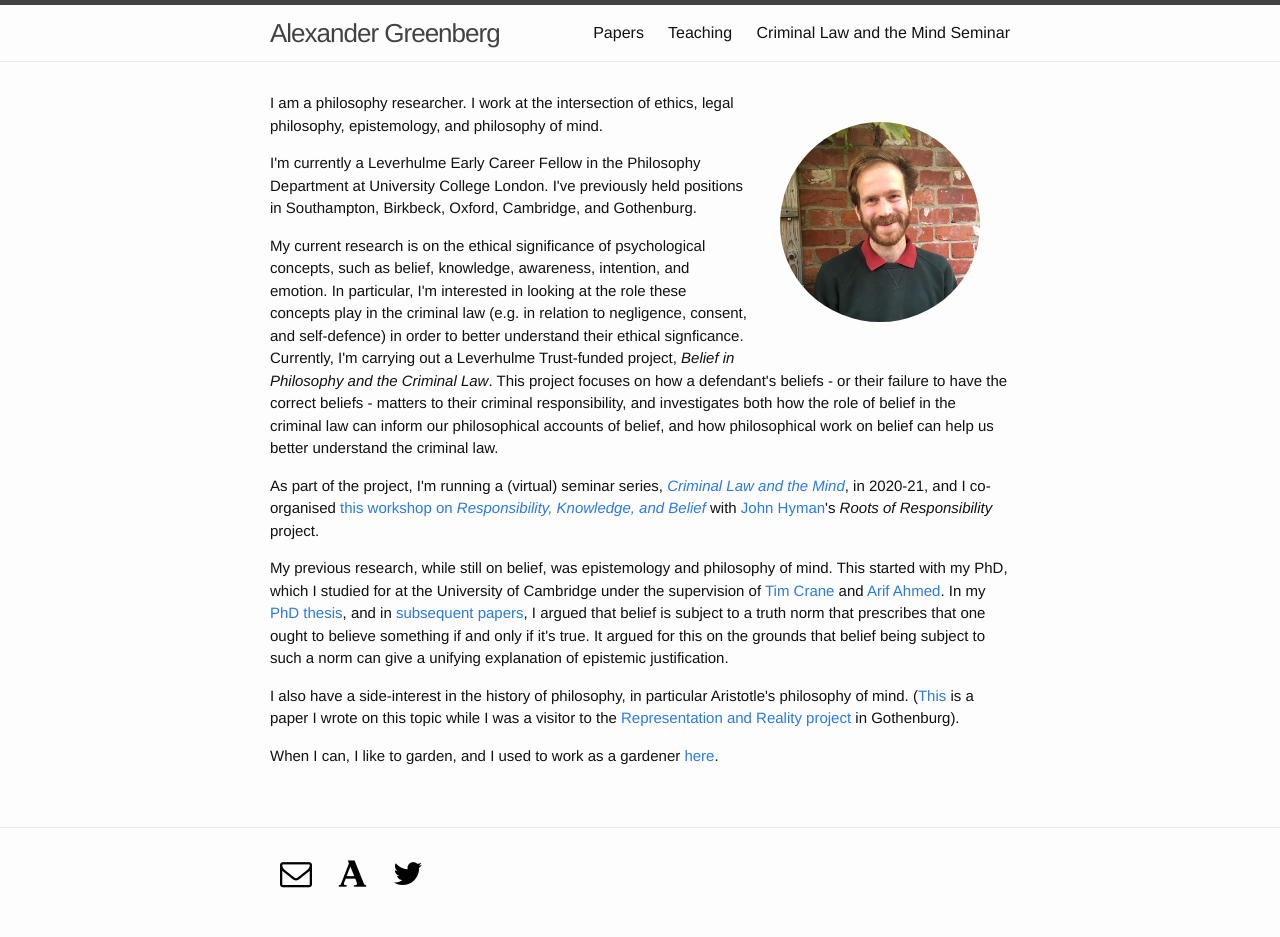
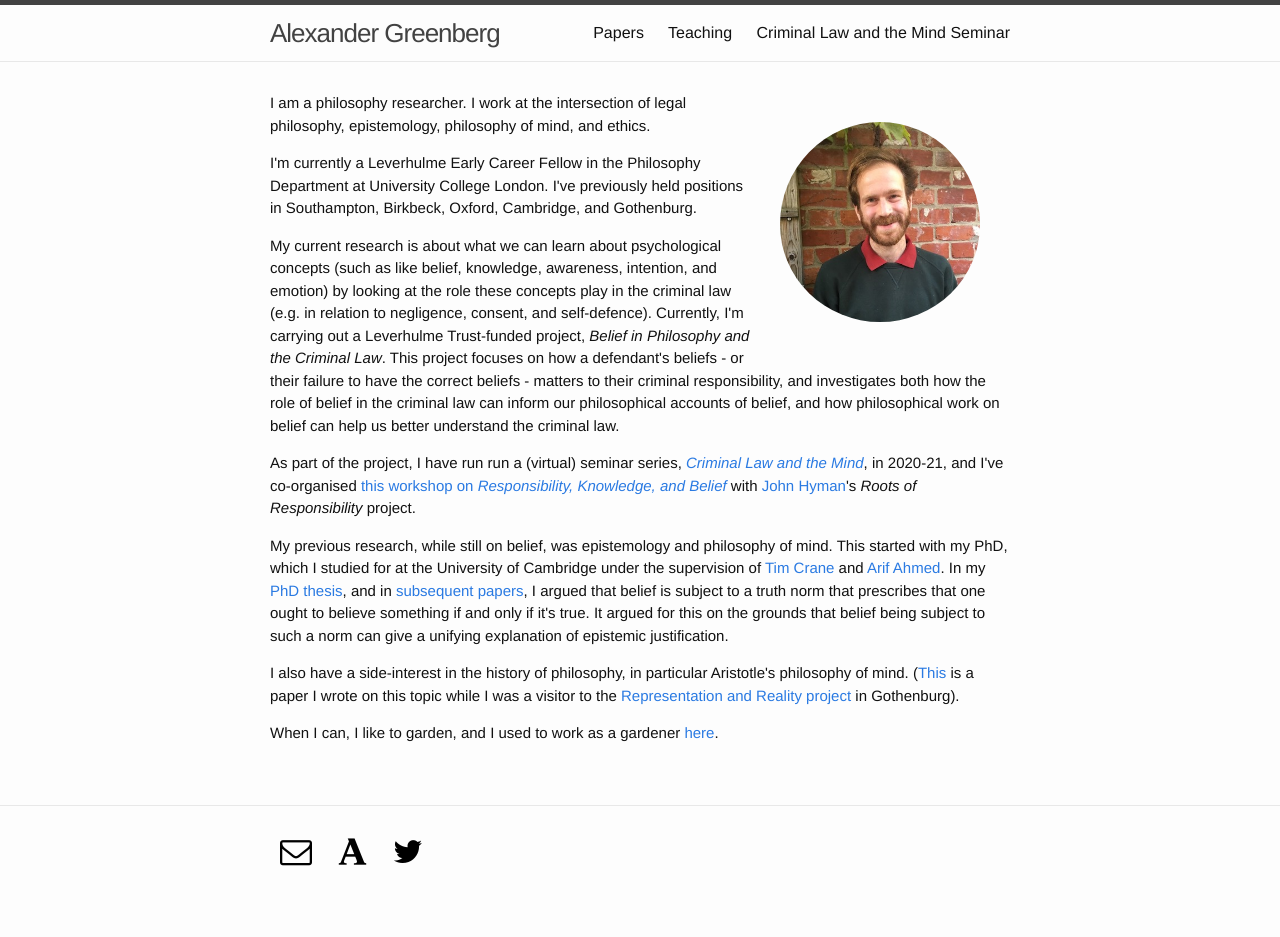
Before and after one commit to alexandergreenberg/alexandergreenberg.github.io, a Jekyll site: the page built from index.html, in a window 1280 px wide. Built offline with Jekyll 4.4.1, drawn with Linux system fonts in a browser that asks for light colours; some web fonts are replaced; after the commit the page ends 915 px from its top, so only the background shows below that.

Commit message:
Update index.html

```diff
--- a/index.html
+++ b/index.html
@@ -8,10 +8,10 @@
     <img id="profile-picture" src="https://raw.githubusercontent.com/alexandergreenberg/alexandergreenberg.github.io/master/picture.jpg">
     <!-- <p class="photo-credit"><em>Photo by Lucy Campbell</em></p> -->
   </div>
-    <p class="paragraph">I am a philosophy researcher. I work at the intersection of ethics, legal philosophy, epistemology, and philosophy of mind.</p>
+    <p class="paragraph">I am a philosophy researcher. I work at the intersection of legal philosophy, epistemology, philosophy of mind, and ethics.</p>
     <p class="paragraph">I'm currently a Leverhulme Early Career Fellow in the Philosophy Department at University College London. I've previously held positions in Southampton, Birkbeck, Oxford, Cambridge, and Gothenburg.</p>
-    <p class="paragraph">My current research is on the ethical significance of psychological concepts, such as belief, knowledge, awareness, intention, and emotion. In particular, I'm interested in looking at the role these concepts play in the criminal law (e.g. in relation to negligence, consent, and self-defence) in order to better understand their ethical signficance. Currently, I'm carrying out a Leverhulme Trust-funded project, <em>Belief in Philosophy and the Criminal Law</em>. This project focuses on how a defendant's beliefs - or their failure to have the correct beliefs - matters to their criminal responsibility, and investigates both how the role of belief in the criminal law can inform our philosophical accounts of belief, and how philosophical work on belief can help us better understand the criminal law.</p>
-    <p class="paragraph">As part of the project, I'm running a (virtual) seminar series, <em><a href="/seminar/">Criminal Law and the Mind</a></em>, in 2020-21, and I co-organised <a href="https://rootsofresponsibility.co.uk/2020/01/14/report-leverhulme-erc-workshop-on-responsibility-knowledge-and-belief/">this workshop on <em>Responsibility, Knowledge, and Belief</em></a> with <a href="https://www.ucl.ac.uk/philosophy/people/professor-john-hyman">John Hyman</a>'s <em>Roots of Responsibility</em> project.
+    <p class="paragraph">My current research is about what we can learn about psychological concepts (such as like belief, knowledge, awareness, intention, and emotion) by looking at the role these concepts play in the criminal law (e.g. in relation to negligence, consent, and self-defence). Currently, I'm carrying out a Leverhulme Trust-funded project, <em>Belief in Philosophy and the Criminal Law</em>. This project focuses on how a defendant's beliefs - or their failure to have the correct beliefs - matters to their criminal responsibility, and investigates both how the role of belief in the criminal law can inform our philosophical accounts of belief, and how philosophical work on belief can help us better understand the criminal law.</p>
+    <p class="paragraph">As part of the project, I have run run a (virtual) seminar series, <em><a href="/seminar/">Criminal Law and the Mind</a></em>, in 2020-21, and I've co-organised <a href="https://rootsofresponsibility.co.uk/2020/01/14/report-leverhulme-erc-workshop-on-responsibility-knowledge-and-belief/">this workshop on <em>Responsibility, Knowledge, and Belief</em></a> with <a href="https://www.ucl.ac.uk/philosophy/people/professor-john-hyman">John Hyman</a>'s <em>Roots of Responsibility</em> project.
     <p class="paragraph">My previous research, while still on belief, was epistemology and philosophy of mind. This started with my PhD, which I studied for at the University of Cambridge under the supervision of <a href="http://www.timcrane.com" target="_blank">Tim Crane</a> and <a href="http://www.phil.cam.ac.uk/people/teaching-research-pages/ahmed/ahmed-page" target="_blank">Arif Ahmed</a>. In my <a href="/phd-thesis/">PhD thesis</a>, and in <a href="/papers/">subsequent papers</a>, I argued that belief is subject to a truth norm that prescribes that one ought to believe something if and only if it's true. It argued for this on the grounds that belief being subject to such a norm can give a unifying explanation of epistemic justification.</p>
     <p class="paragraph">I also have a side-interest in the history of philosophy, in particular Aristotle's philosophy of mind. (<a href="/papers/#aristotle">This</a> is a paper I wrote on this topic while I was a visitor to the <a href="https://representationandreality.gu.se" target="_blank">Representation and Reality project</a> in Gothenburg).</p>
     <p class="paragraph">When I can, I like to garden, and I used to work as a gardener <a href="http://www.kings.cam.ac.uk/archive-centre/history-of-kings#toc-1" target="_blank">here</a>.</p>
```
